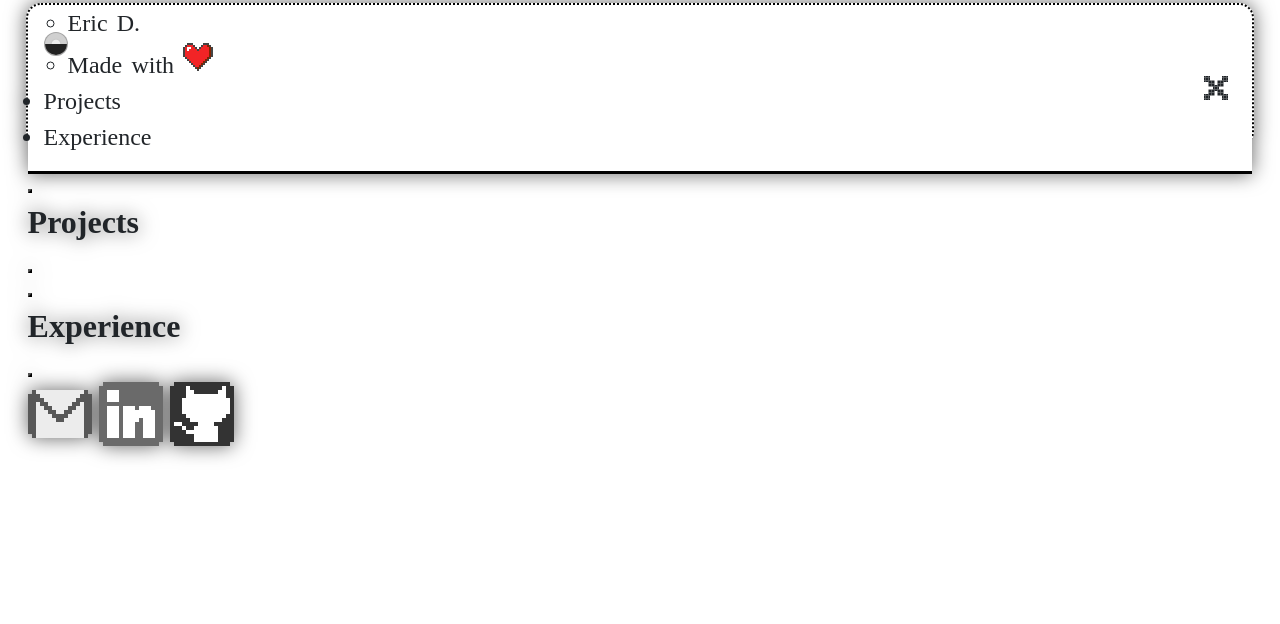
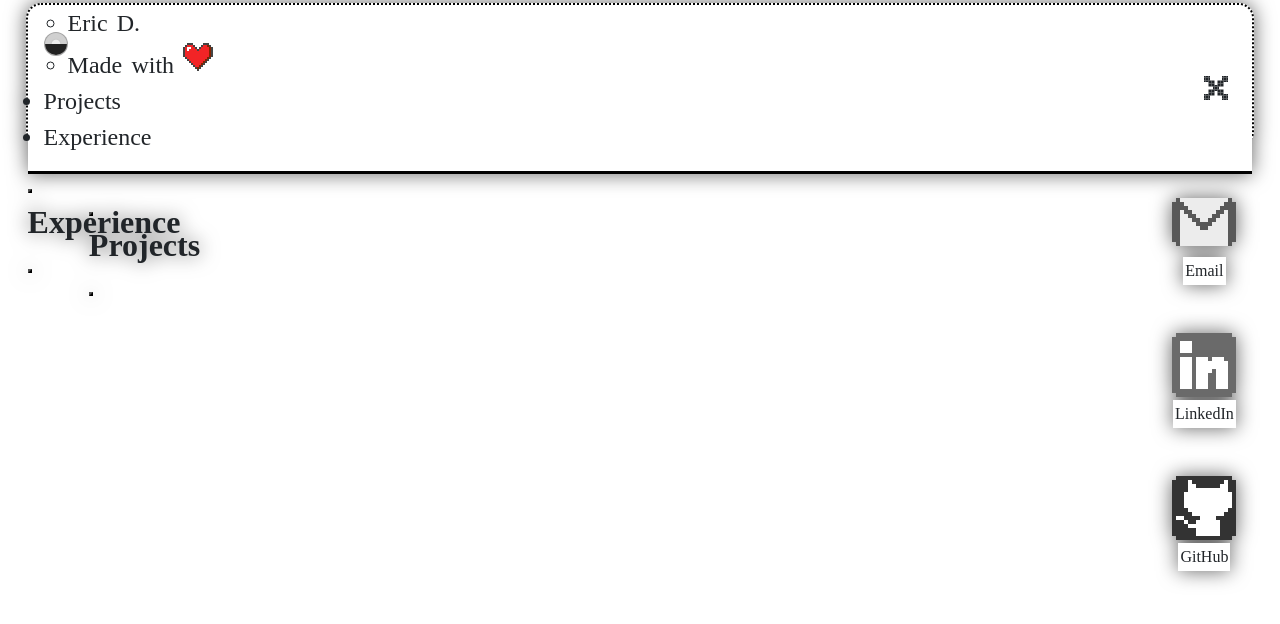
Before and after one commit to EricccD567/ericccd567.github.io, a website built with Vite: page index.html in a window 1280 px wide. Built offline with nearby package versions, Linux system fonts and the light colour scheme; files whose address does not match are found by name; what kaboom would draw is missing.

Commit message:
Finished all UI minus some testing

```diff
--- a/index.html
+++ b/index.html
@@ -67,7 +67,7 @@
               <i id="computer-btn-close" class="nes-icon close"></i>
             </header>
             <main id="computer-main">
-              <div id="projects-content" class="window">
+              <div id="projects-content" class="window window-fix">
                 <div class="title-bar">
                   <button aria-label="Close" class="close"></button>
                   <h1 class="title">Projects</h1>
@@ -80,7 +80,7 @@
                 </div>
                 <div id="projects" class="window-pane"></div>
               </div>
-              <div id="experience-content" class="window">
+              <div id="experience-content" class="window window-fix">
                 <div class="title-bar">
                   <button aria-label="Close" class="close"></button>
                   <h1 class="title">Experience</h1>
@@ -93,25 +93,31 @@
                 </div>
                 <div id="experience" class="window-pane"></div>
               </div>
-              <section id="computer-apps" class="icon-list">
+              <section id="computer-apps">
                 <a
                   href="mailto:eric.dai2194@gmail.com"
                   target="_blank"
                   rel="noopener noreferrer"
+                  class="app-link"
                   ><i class="nes-icon gmail is-large gs"></i
                 ></a>
+                <div class="app-text">Email</div>
                 <a
                   href="https://www.linkedin.com/in/ericccd567/"
                   target="_blank"
                   rel="noopener noreferrer"
+                  class="app-link"
                   ><i class="nes-icon linkedin is-large gs"></i
                 ></a>
+                <div class="app-text">LinkedIn</div>
                 <a
                   href="https://github.com/EricccD567"
                   target="_blank"
                   rel="noopener noreferrer"
+                  class="app-link"
                   ><i class="nes-icon github is-large gs"></i
                 ></a>
+                <div class="app-text">GitHub</div>
               </section>
             </main>
           </div>
--- a/src/style.css
+++ b/src/style.css
@@ -110,13 +110,14 @@ p {
 }
 
 #computer {
-  display: block;
   cursor: auto;
   background-image: url(../wallpaper.jpg);
   background-origin: border-box;
   border: dotted 2px #000;
   border-radius: inherit;
   height: 100%;
+  display: flex;
+  flex-direction: column;
 }
 
 .gs {
@@ -154,8 +155,7 @@ li:has(img) {
 }
 
 #computer-menu-mobile {
-  display: none !important;
-  /*  */
+  display: none !important; /*  */
 }
 
 #computer-btn-close {
@@ -172,10 +172,59 @@ li:has(img) {
   outline: dotted 2px #000;
 }
 
-/* overflow: auto; */
-/* outline: dotted 1px #000; invert colors? */
-/* logo cursor */
-/* other check */
+#computer-main {
+  flex-grow: 1;
+  position: relative;
+  display: flex;
+  justify-content: flex-end;
+  align-items: flex-start;
+}
+
+.window-fix {
+  min-width: 0;
+  display: flex;
+  flex-direction: column;
+}
+
+#projects-content {
+  position: absolute;
+  z-index: 2;
+  top: 5%;
+  bottom: 5%;
+  left: 5%;
+  right: 15%;
+}
+
+#experience-content {
+  position: absolute;
+  z-index: 1;
+  top: 0;
+  bottom: 10%;
+  left: 0;
+  right: 20%;
+}
+
+#computer-apps {
+  margin: 1rem;
+  display: flex;
+  flex-direction: column;
+  align-items: center;
+}
+
+.app-link {
+  cursor: pointer;
+  font-size: 1rem;
+  line-height: 1;
+}
+
+.app-text {
+  font-family: Chicago;
+  font-size: 1rem;
+  padding: 2px;
+  background-color: #fff;
+  margin-bottom: 3rem;
+  width: fit-content;
+}
 
 #console {
   padding: 1rem;
```
